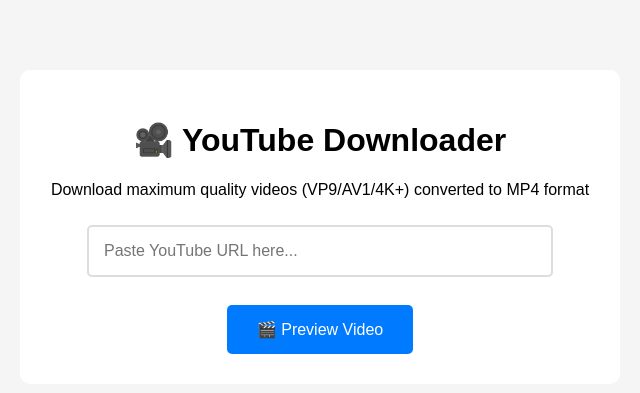
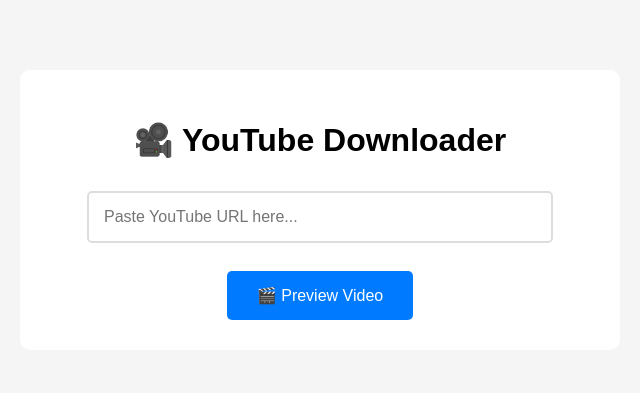
Before and after one commit to pavansai-tanguturi/yt-dlp-web, a Flask app: page / in a window 1280 px wide. Shown: the top 393 px of the page, without its empty margins (320-960 px from the left). Run offline with Flask 3, Linux system fonts and the light colour scheme.

Commit message:
chore: Remove redundant description from YouTube downloader form

```diff
--- a/templates/index.html
+++ b/templates/index.html
@@ -188,8 +188,6 @@
 <body>
     <div class="container">
         <h1>🎥 YouTube Downloader</h1>
-        <p>Download maximum quality videos (VP9/AV1/4K+) converted to MP4 format</p>
-
         <form method="post" onsubmit="return handleFormSubmit(event)">
             <input type="text"
                    name="url"
```
